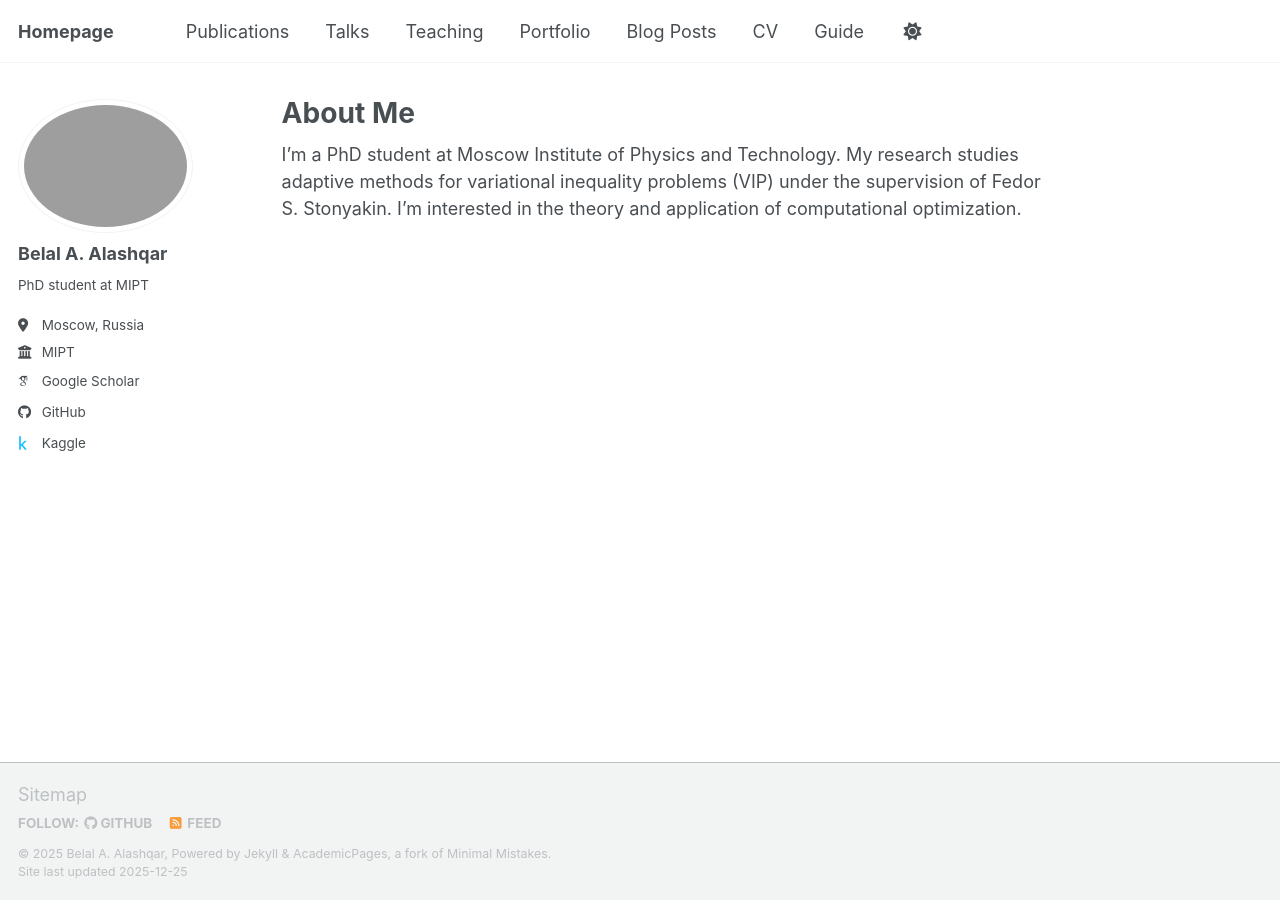
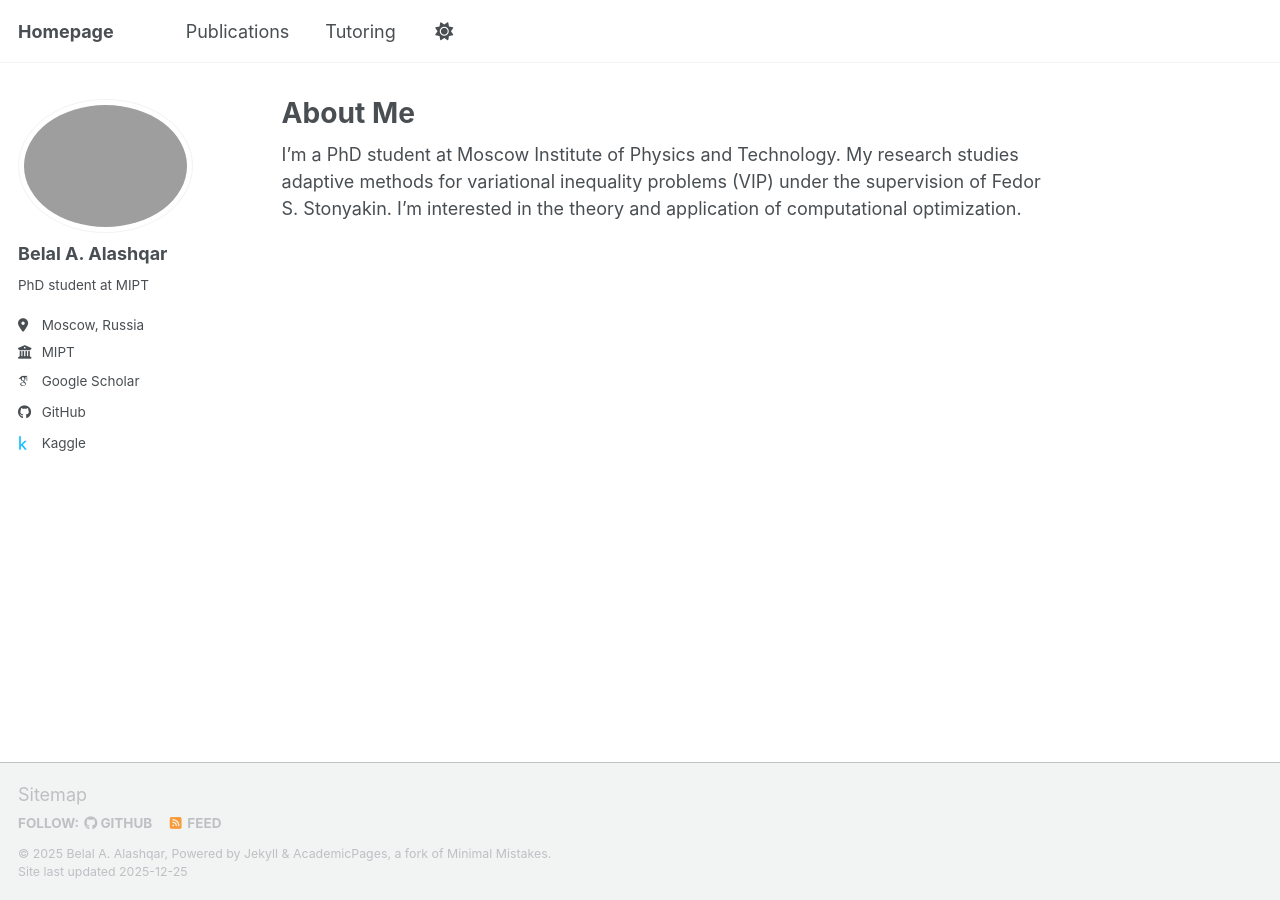
Before and after one commit to bbelal/belal.github.io, a Jekyll site: the page built from _pages/about.md, in a window 1280 px wide. Built offline with Jekyll 4.4.1, drawn with Linux system fonts in a browser that asks for light colours; some web fonts are replaced; a script bundle is joined from its source files by our own code; library files that are not in the unit come from our copies.

Commit message:
Update navigation.yml

```diff
--- a/_data/navigation.yml
+++ b/_data/navigation.yml
@@ -11,23 +11,5 @@ main:
   - title: "Publications"
     url: /publications/
 
-  - title: "Talks"
-    url: /talks/
-
-  - title: "Teaching"
-    url: /teaching/
-
-  - title: "Portfolio"
-    url: /portfolio/
-
-  - title: "Blog Posts"
-    url: /year-archive/
-
-  - title: "CV"
-    url: /cv/
-
-  # - title: "CV"
-  #   url: /cv-json/
-
-  - title: "Guide"
-    url: /markdown/
+  - title: "Tutoring"
+    url: /tutoring/
```
